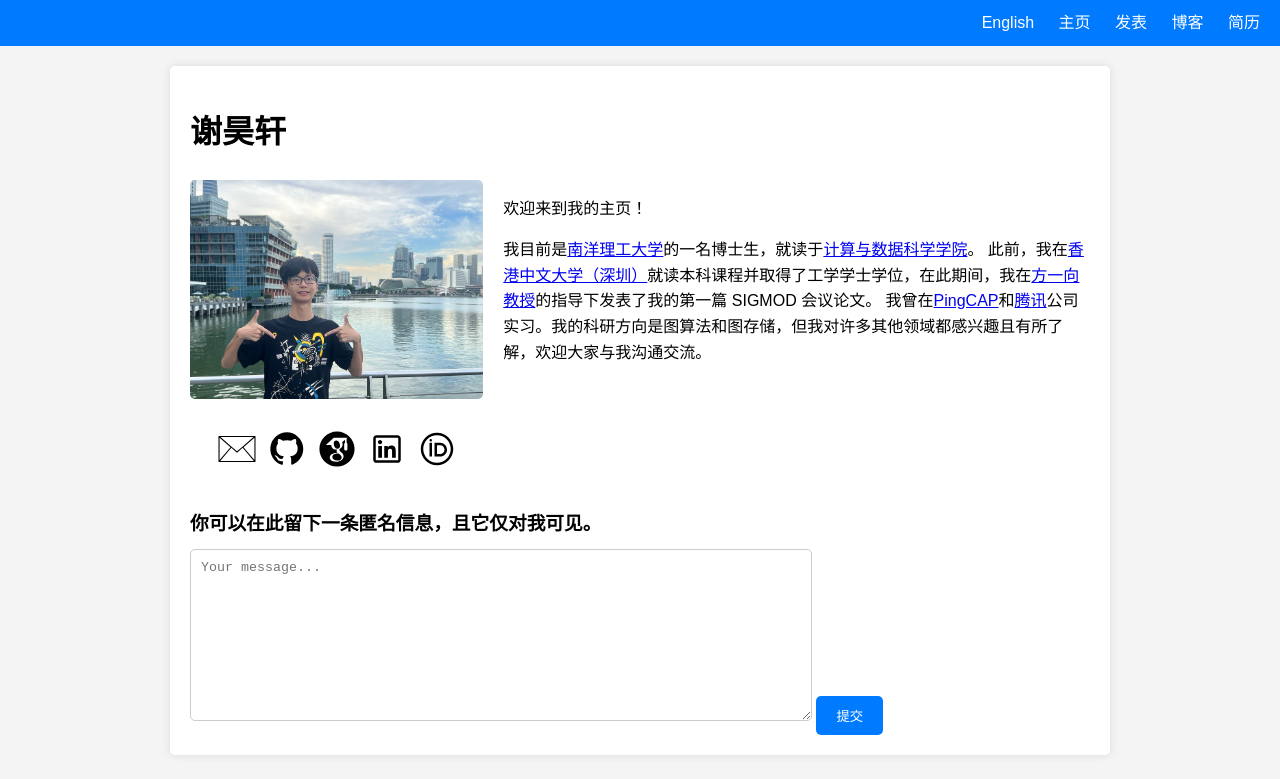
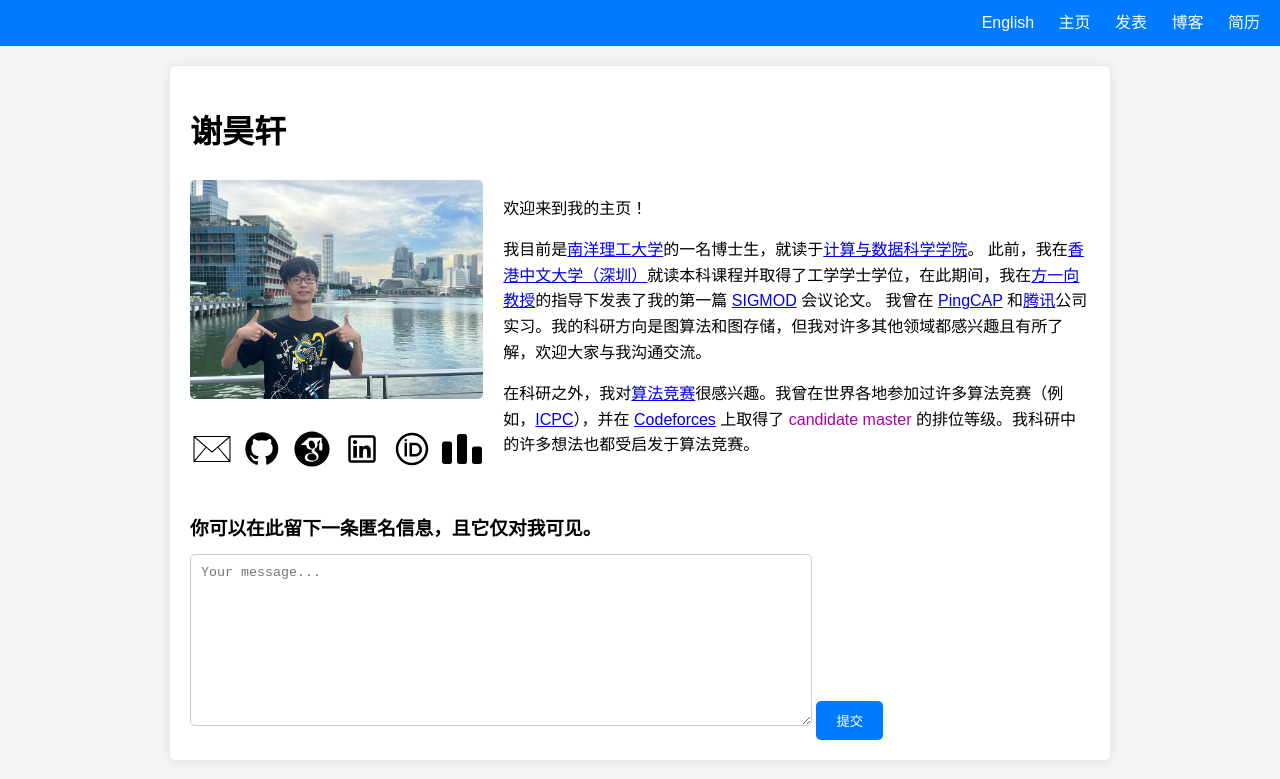
Before and after one commit to haoxuanxie/haoxuanxie.github.io, a Jekyll site: the page built from home_zh-CN.md, in a window 1280 px wide. Shown: the top 779 px of the page. Built offline with Jekyll 4.4.1, drawn with Linux system fonts in a browser that asks for light colours.

Commit message:
Update homepage

```diff
--- a/home_zh-CN.md
+++ b/home_zh-CN.md
@@ -31,11 +31,16 @@ title: 主页
         <?xml version="1.0" encoding="utf-8"?><!-- Uploaded to: SVG Repo, www.svgrepo.com, Generator: SVG Repo Mixer Tools -->
         <svg fill="#000000" width="24px" height="24px" viewBox="0 0 32 32" xmlns="http://www.w3.org/2000/svg"><path d="M 16 3 C 8.8321388 3 3 8.832144 3 16 C 3 23.167856 8.8321388 29 16 29 C 23.167861 29 29 23.167856 29 16 C 29 8.832144 23.167861 3 16 3 z M 16 5 C 22.086982 5 27 9.9130223 27 16 C 27 22.086978 22.086982 27 16 27 C 9.9130183 27 5 22.086978 5 16 C 5 9.9130223 9.9130183 5 16 5 z M 11 8 A 1 1 0 0 0 11 10 A 1 1 0 0 0 11 8 z M 10 11 L 10 22 L 12 22 L 12 11 L 10 11 z M 14 11 L 14 12 L 14 22 L 18.5 22 C 21.525577 22 24 19.525577 24 16.5 C 24 13.474423 21.525577 11 18.5 11 L 14 11 z M 16 13 L 18.5 13 C 20.444423 13 22 14.555577 22 16.5 C 22 18.444423 20.444423 20 18.5 20 L 16 20 L 16 13 z"/></svg>
       </a>
+      <a href="https://codeforces.com/profile/HaoxuanXIE" target="_blank">
+        <?xml version="1.0" encoding="utf-8"?><!-- Uploaded to: SVG Repo, www.svgrepo.com, Generator: SVG Repo Mixer Tools -->
+        <svg fill="#000000" width="24px" height="24px" viewBox="0 0 24 24" role="img" xmlns="http://www.w3.org/2000/svg"><path d="M4.5 7.5A1.5 1.5 0 0 1 6 9v10.5A1.5 1.5 0 0 1 4.5 21h-3C.673 21 0 20.328 0 19.5V9c0-.828.673-1.5 1.5-1.5h3zm9-4.5A1.5 1.5 0 0 1 15 4.5v15a1.5 1.5 0 0 1-1.5 1.5h-3c-.827 0-1.5-.672-1.5-1.5v-15c0-.828.673-1.5 1.5-1.5h3zm9 7.5A1.5 1.5 0 0 1 24 12v7.5a1.5 1.5 0 0 1-1.5 1.5h-3a1.5 1.5 0 0 1-1.5-1.5V12a1.5 1.5 0 0 1 1.5-1.5h3z"/></svg>
+      </a>
     </div>
   </div>
   <div class="right-side">
     <p>欢迎来到我的主页！</p>
-    <p>我目前是<a href="https://www.ntu.edu.sg/">南洋理工大学</a>的一名博士生，就读于<a href="https://www.ntu.edu.sg/computing">计算与数据科学学院</a>。 此前，我在<a href="https://www.cuhk.edu.cn">香港中文大学（深圳）</a>就读本科课程并取得了工学学士学位，在此期间，我在<a href="https://fangyixiang.github.io/">方一向教授</a>的指导下发表了我的第一篇 SIGMOD 会议论文。 我曾在<a href="https://www.pingcap.com/">PingCAP</a>和<a href="https://www.tencent.com/">腾讯</a>公司实习。我的科研方向是图算法和图存储，但我对许多其他领域都感兴趣且有所了解，欢迎大家与我沟通交流。</p>
+    <p>我目前是<a href="https://www.ntu.edu.sg/">南洋理工大学</a>的一名博士生，就读于<a href="https://www.ntu.edu.sg/computing">计算与数据科学学院</a>。 此前，我在<a href="https://www.cuhk.edu.cn">香港中文大学（深圳）</a>就读本科课程并取得了工学学士学位，在此期间，我在<a href="https://fangyixiang.github.io/">方一向教授</a>的指导下发表了我的第一篇 <a href="https://sigmod.org/">SIGMOD</a> 会议论文。 我曾在 <a href="https://www.pingcap.com/">PingCAP</a> 和<a href="https://www.tencent.com/">腾讯</a>公司实习。我的科研方向是图算法和图存储，但我对许多其他领域都感兴趣且有所了解，欢迎大家与我沟通交流。</p>
+    <p>在科研之外，我对<a href="https://oi-wiki.org/">算法竞赛</a>很感兴趣。我曾在世界各地参加过许多算法竞赛（例如，<a href="https://news.icpc.global/">ICPC</a>），并在 <a href="https://codeforces.com/">Codeforces</a> 上取得了 <span style="color: #a0a;">candidate master</span> 的排位等级。我科研中的许多想法也都受启发于算法竞赛。</p>
   </div>
 </div>
 
```
Also changed, not shown: home.md (+6 -1 lines), assets/images/codeforces-icon.svg (added).
